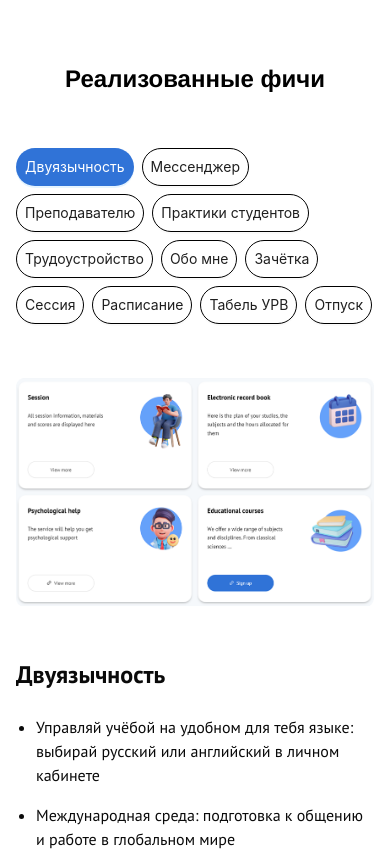
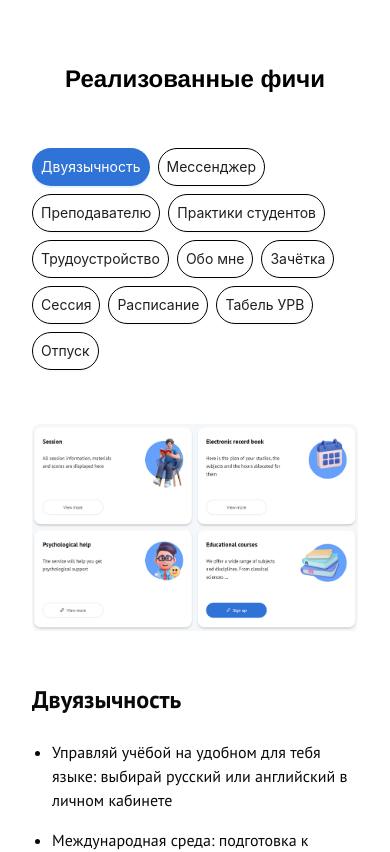
Before and after one commit to AfinaFox69/landingV1, a React (Vite) app: page / in a window 390 px wide. Shown: the part 7740-8592 px from the top of the page. Built offline with nearby package versions, Linux system fonts and the light colour scheme; a web font is replaced by a local one.

Commit message:
refactor(features): improve layout of FeaturesSection for better responsiveness
- Replaced `max-w-7xl mx-auto px-4` with `mx-auto container` to leverage a container class for consistent padding and responsiveness across different screen sizes in the FeaturesSection.

```diff
--- a/src/screens/DesktopSize/sections/FeaturesSection/FeaturesSection.tsx
+++ b/src/screens/DesktopSize/sections/FeaturesSection/FeaturesSection.tsx
@@ -306,7 +306,7 @@ export const FeaturesSection: React.FC = () => {
             Реализованные фичи
             </BlurFade>
         </h2>
-      <div id="features" className="max-w-7xl mx-auto px-4  pt-[13px] ">
+      <div id="features" className=" mx-auto container  pt-[13px] ">
         {/* Навигационные кнопки */}
         <div className="flex flex-wrap gap-2 mb-[38px] " style={{ fontFamily: 'PT Sans' }}>
           {slides.map((slide) => (
```
